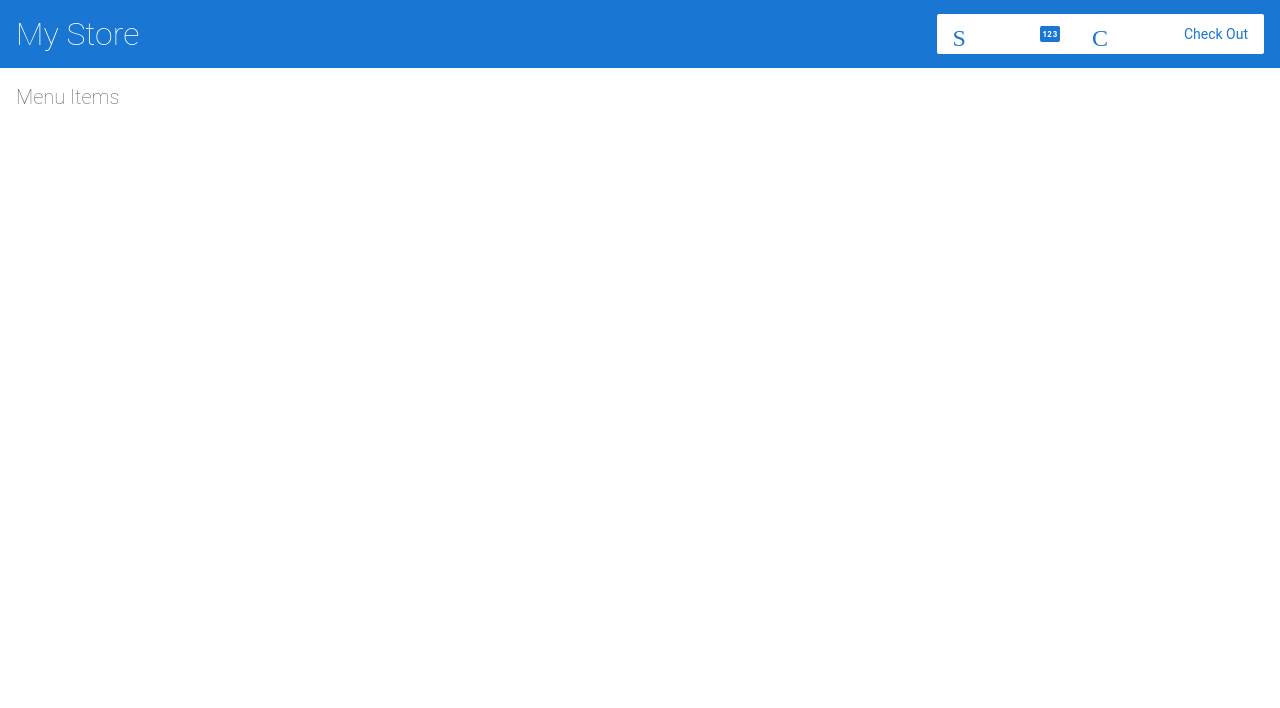
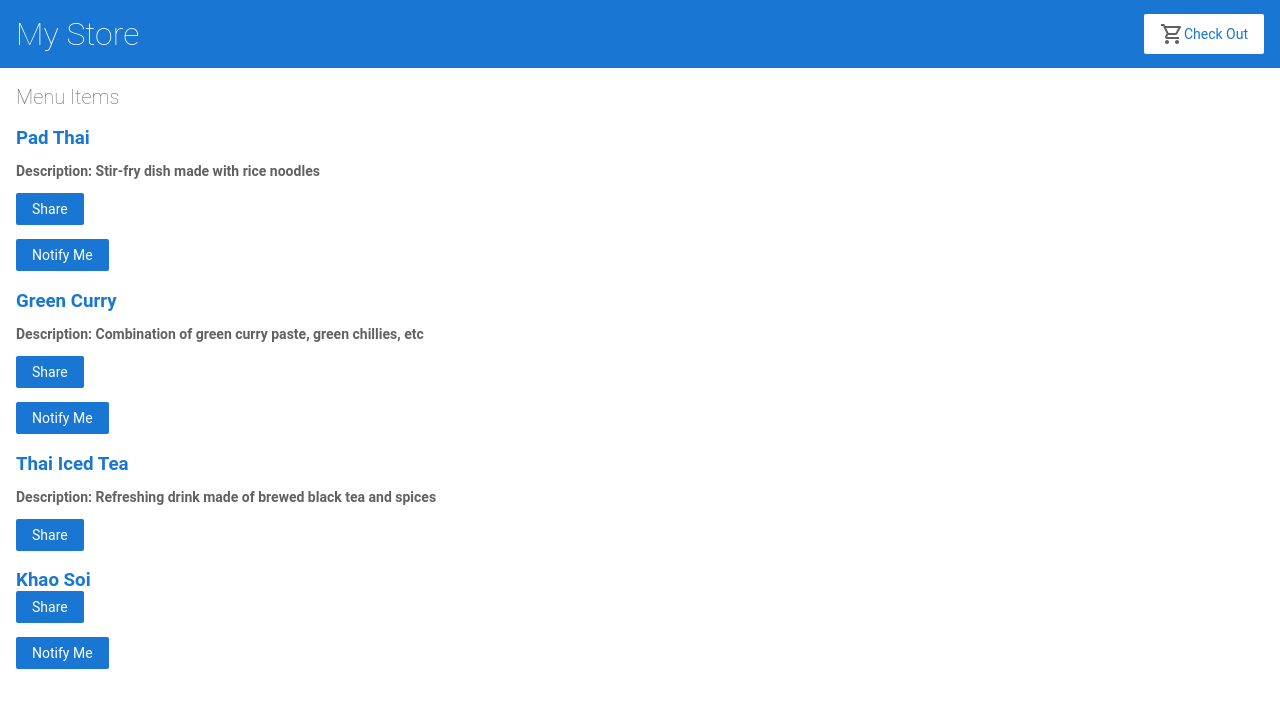
Before and after one commit to hejingne/Angular-Food-Ordering-App, an Angular app: page / in a window 1280 px wide. Shown: the top 708 px of the page. Built offline with nearby package versions, Linux system fonts and the light colour scheme.

Commit message:
Pass data between parent and child components

```diff
--- a/src/app/app.module.ts
+++ b/src/app/app.module.ts
@@ -6,6 +6,7 @@ import { ReactiveFormsModule } from '@angular/forms';
 import { AppComponent } from './app.component';
 import { TopBarComponent } from './top-bar/top-bar.component';
 import { MenuItemListComponent } from './menu-item-list/menu-item-list.component';
+import { MenuItemAlertsComponent } from './menu-item-alerts/menu-item-alerts.component';
 
 @NgModule({
   imports: [
@@ -18,7 +19,8 @@ import { MenuItemListComponent } from './menu-item-list/menu-item-list.component
   declarations: [
     AppComponent,
     TopBarComponent,
-    MenuItemListComponent
+    MenuItemListComponent,
+    MenuItemAlertsComponent
   ],
   bootstrap: [
     AppComponent
--- /dev/null
+++ b/src/app/menu-item-alerts/menu-item-alerts.component.html
@@ -0,0 +1,3 @@
+<p *ngIf="item && item.price >= 10.99">
+  <button type="button" (click)="notify.emit()"> Notify Me </button>
+</p>
--- a/src/app/menu-item-list/menu-item-list.component.html
+++ b/src/app/menu-item-list/menu-item-list.component.html
@@ -1 +1,20 @@
 <h2>Menu Items</h2>
+
+<div *ngFor="let item of items">
+  <h3>
+
+    <a [title]="item.name + ' details'"> {{item.name}} </a>
+
+    <p *ngIf="item.description"> Description: {{item.description}} </p>
+    <div *ngIf="!item.description"></div>
+
+    <button type="button"
+            (click)="share()"> Share
+    </button>
+
+    <app-menu-item-alerts [item]="item"
+                          (notify)="onNotify()">
+    </app-menu-item-alerts>
+
+  </h3>
+</div>
--- a/src/app/menu-item-list/menu-item-list.component.ts
+++ b/src/app/menu-item-list/menu-item-list.component.ts
@@ -7,9 +7,13 @@ import { menuItems } from '../menuItems';
   styleUrls: ['./menu-item-list.component.css']
 })
 export class MenuItemListComponent{
-  menuItems = menuItems;
+  items = menuItems;
 
   share() {
     window.alert("This item has been shared!");
   }
+
+  onNotify() {
+    window.alert("You will be notified when this menu item is on promotion")
+  }
 }
--- a/src/app/menuItems.ts
+++ b/src/app/menuItems.ts
@@ -23,5 +23,11 @@ export const menuItems = [
     name: 'Thai Iced Tea',
     price: 3.99,
     description: 'Refreshing drink made of brewed black tea and spices'
+  },
+  {
+    id: 4,
+    name: 'Khao Soi',
+    price: 11.99,
+    description: ''
   }
 ];
--- a/src/app/top-bar/top-bar.component.html
+++ b/src/app/top-bar/top-bar.component.html
@@ -3,8 +3,9 @@
 </a>
 
 <a class="button fancy-button">
-  <i class="material-icons">
-    Shopping Cart
-  </i>
+  <link rel="stylesheet" href="https://fonts.googleapis.com/css2?family=Material+Symbols+Outlined:opsz,wght,FILL,GRAD@48,400,0,0" />
+  <span class="material-symbols-outlined">
+  shopping_cart
+  </span>
   Check Out
 </a>
--- a/src/index.html
+++ b/src/index.html
@@ -7,10 +7,7 @@
 
     <meta name="viewport" content="width=device-width, initial-scale=1" />
     <link rel="icon" type="image/x-icon" href="favicon.ico" />
-    <link
-      href="https://fonts.googleapis.com/icon?family=Material+Icons"
-      rel="stylesheet"
-    />
+    <link rel="stylesheet" href="https://fonts.googleapis.com/icon?family=Material+Icons">
   </head>
   <body>
     <app-root></app-root>
```
Also changed, not shown: src/app/menu-item-alerts/menu-item-alerts.component.ts (added, +13 -0 lines), src/app/menu-item-alerts/menu-item-alerts.component.css (added), 1 other file (tests, documents, lock files or other folders).
